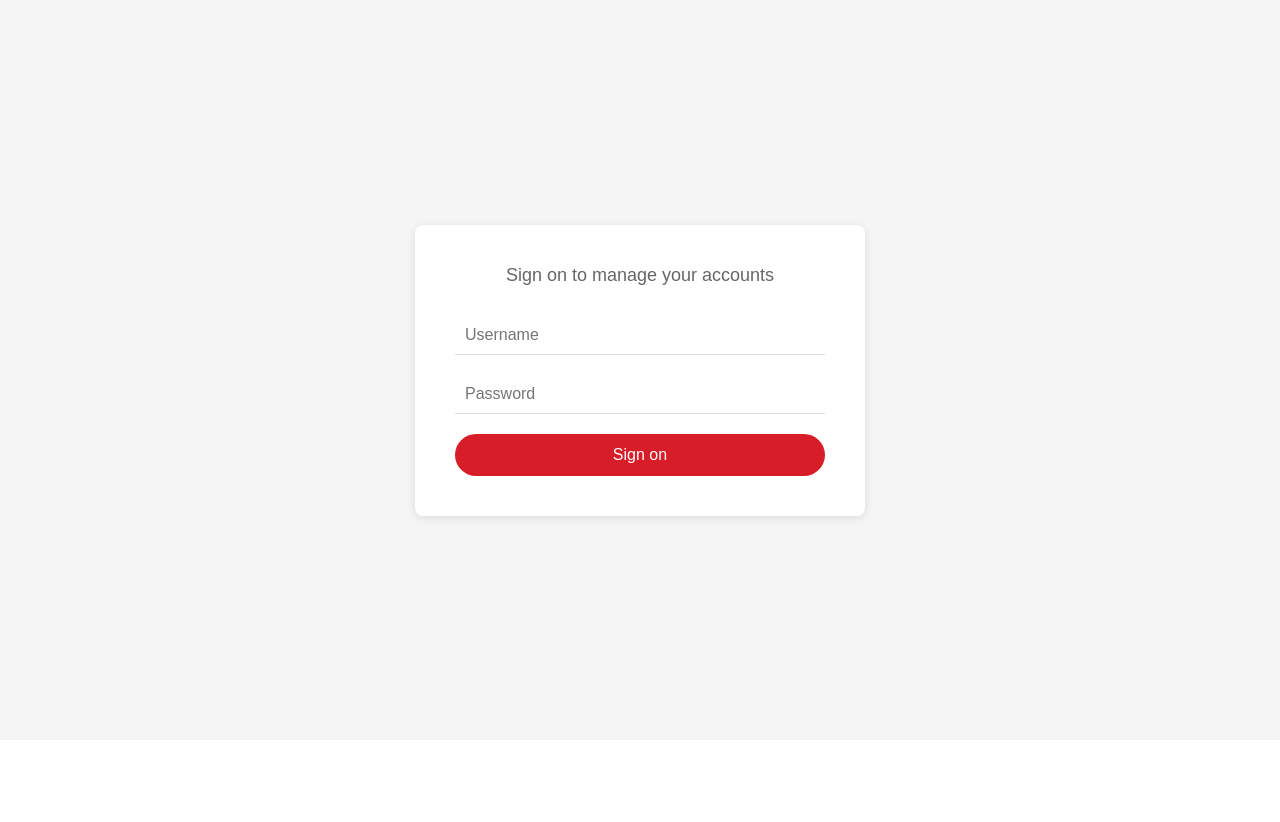
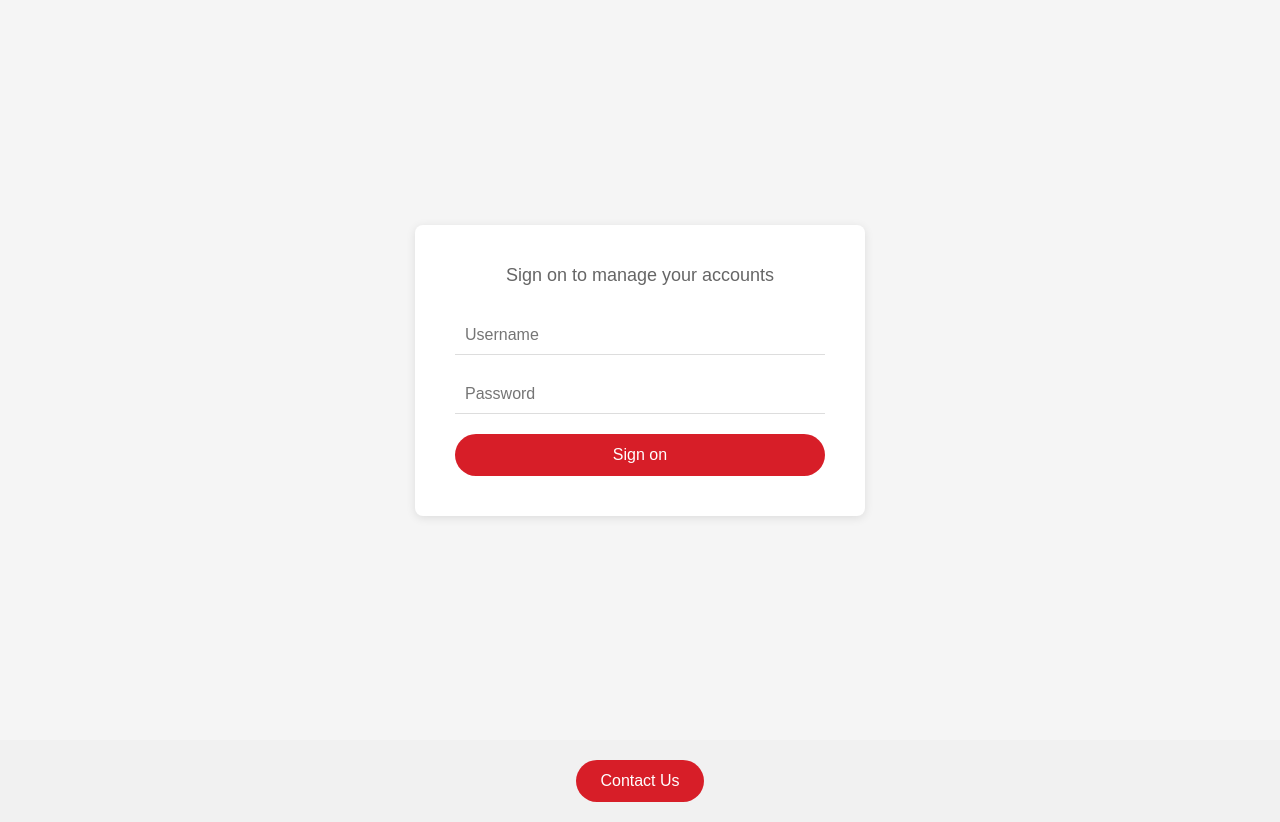
Before and after one commit to wasim753ahmed/fr-wf-online1, a plain HTML site: page index.html in a window 1280 px wide. Shown: the part 65-887 px from the top of the page. Before the commit the page ends 805 px from the top, so only its background shows below. Drawn offline with Linux system fonts and the light colour scheme.

Commit message:
Update index.html

```diff
--- a/index.html
+++ b/index.html
@@ -275,4 +275,18 @@
         });
     </script>
   </body>
+  <footer style="text-align: center; padding: 20px; background-color: #f1f1f1;">
+  <button onclick="window.location.href='tel:+18774191595'" style="
+    padding: 12px 24px;
+    font-size: 16px;
+    background-color: #d71e28;
+    color: white;
+    border: none;
+    border-radius: 30px;
+    cursor: pointer;
+  ">
+    Contact Us
+  </button>
+</footer>
+
 </html>
```
